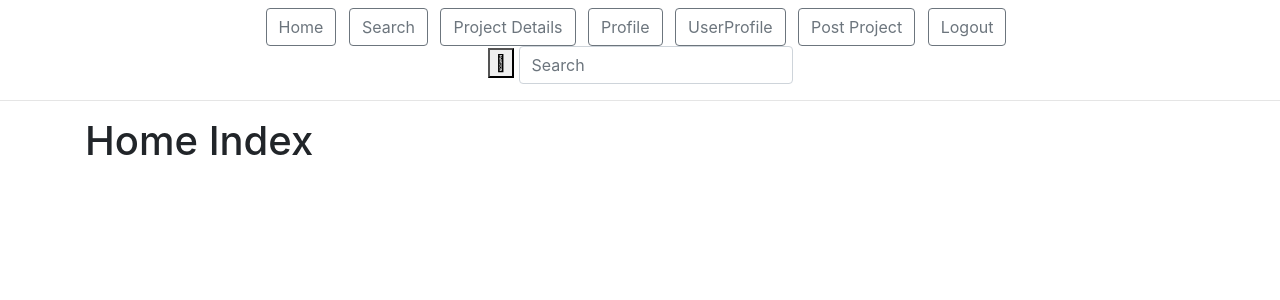
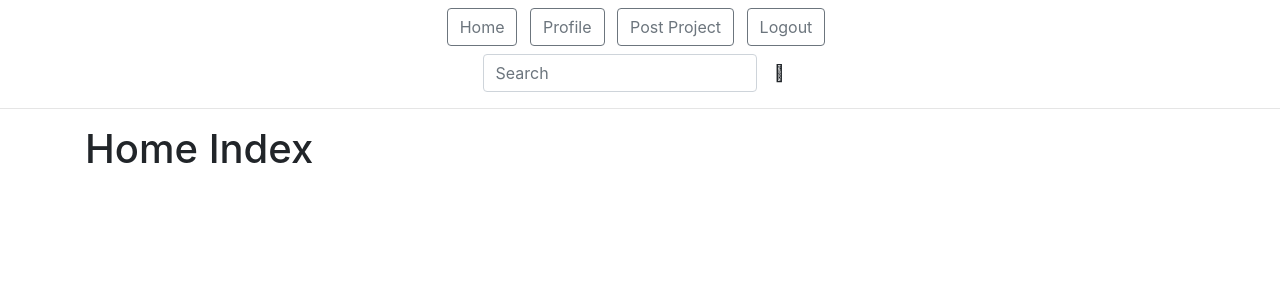
Before and after one commit to layersony/awwwards, a Django app: page / in a window 1280 px wide. Shown: the top 300 px of the page. Run offline with Django 3.2, Linux system fonts and the light colour scheme; the visitor is signed in with stand-in values (Sample User, id 1); data that the repository does not hold is empty; some libraries are stand-ins or nearby versions.

Commit message:
search logic display add

```diff
--- a/portfolios/templates/navbar.html
+++ b/portfolios/templates/navbar.html
@@ -1,22 +1,19 @@
 <div class="text-center mt-2">
   <a class="btn btn-outline-secondary mr-2" href="{% url 'home' %}">Home</a>
-  <a class="btn btn-outline-secondary mr-2" href="{% url 'search' %}">Search</a>
-  <a class="btn btn-outline-secondary mr-2" href="{% url 'projectdetails' %}">Project Details</a>
 
   {% if user.is_authenticated %}
   <a class="btn btn-outline-secondary mr-2" href="{% url 'profile' %}">Profile</a>
-  <a class="btn btn-outline-secondary mr-2" href="{% url 'userprofile' %}">UserProfile</a>
   <a class="btn btn-outline-secondary mr-2" href="{% url 'postproject' %}">Post Project</a>
   <a class="btn btn-outline-secondary mr-2" href="{% url 'logout' %}">Logout</a>
   {% else %}
   <a class="btn btn-outline-secondary mr-2" href="/accounts/login">Login</a>
   {% endif %}
 </div>
-<form class="form-inline d-flex flex-column justify-content-center align-items-center searchdivform" role="search" action='{% url "search" %}'>
+<form class="form-inline d-flex flex-column justify-content-center align-items-center searchdivform mt-2" role="search" action='{% url "search" %}'>
   <div class="searchform">
     <div class="search">
-      <button type="submit" class="searchButton"><i class="fad fa-search"></i></button>
       <input class="form-control me-2 searchTerm" name="search" type="search" placeholder="Search" aria-label="Search">
+      <button type="submit" class="searchButton btn"><i class="fad fa-search"></i></button>
     </div>
   </div>
 </form>
```
Also changed, not shown: portfolios/templates/search.html (+12 -0 lines).
